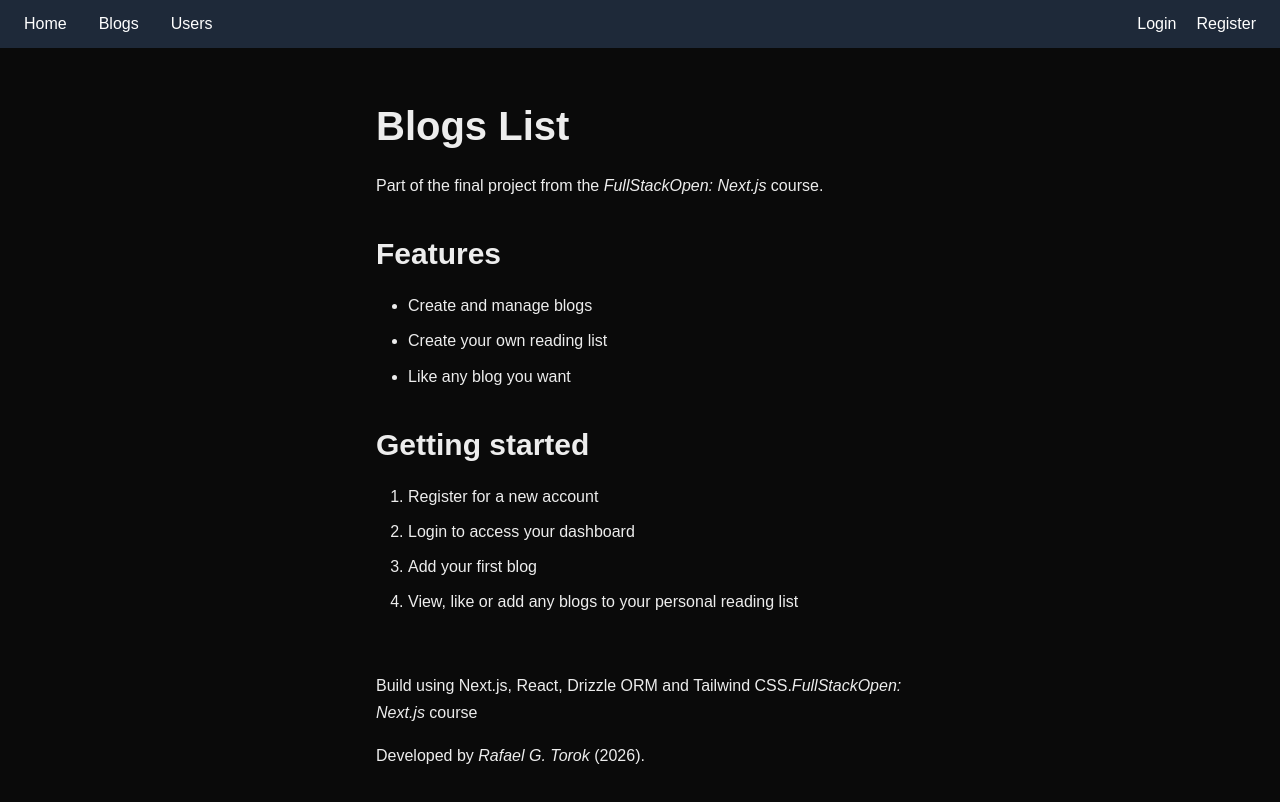
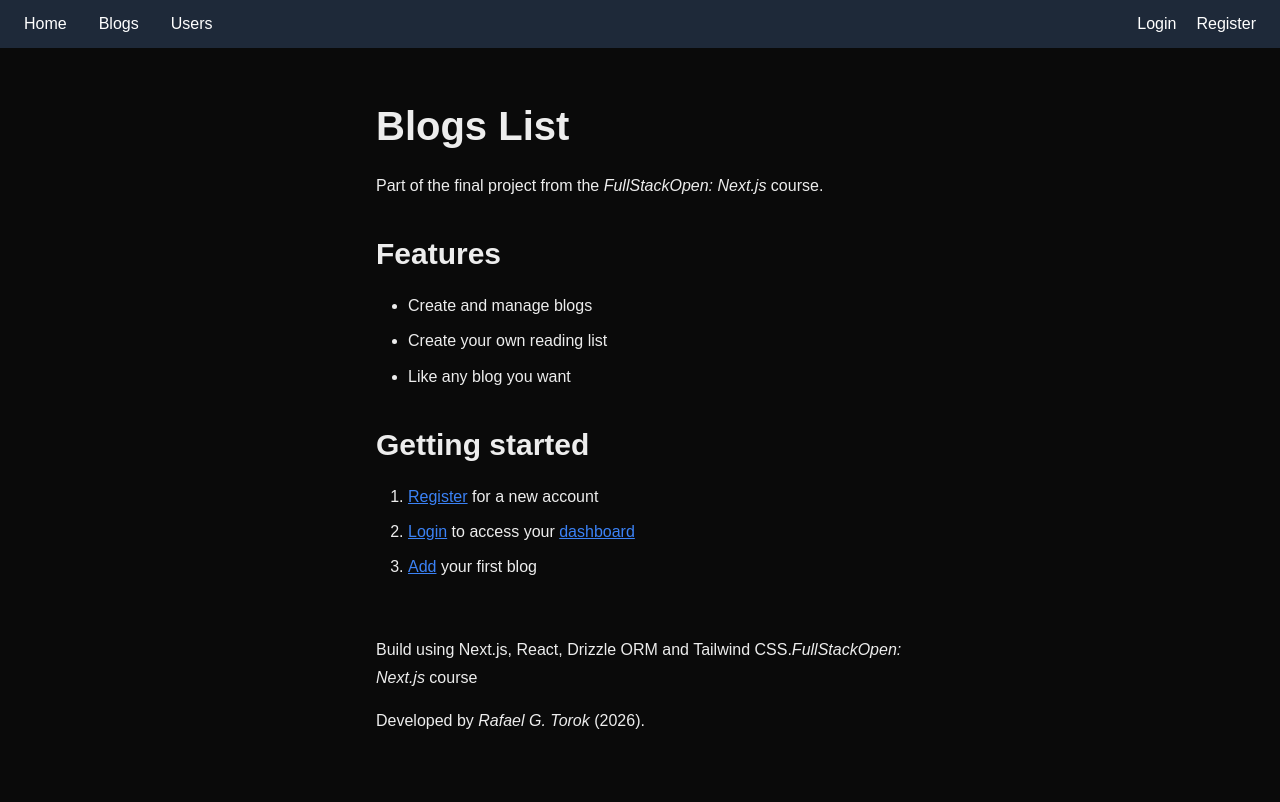
Before and after one commit to rafaeltorok/fs-nextjs, a Next.js app in the folder blogs-list/: page / in a window 1280 px wide. Shown: the top 802 px of the page. Built offline with nearby package versions, Linux system fonts and the light colour scheme; no server answers.

Commit message:
update: add links to the getting started instructions - remove unnecessary instruction step

```diff
--- a/blogs-list/app/homepage.mdx
+++ b/blogs-list/app/homepage.mdx
@@ -10,10 +10,9 @@ Part of the final project from the <i>FullStackOpen: Next.js</i> course.
 
 ## Getting started
 
-1. Register for a new account
-2. Login to access your dashboard
-3. Add your first blog
-4. View, like or add any blogs to your personal reading list
+1. [Register](/register) for a new account
+2. [Login](/login) to access your [dashboard](/me)
+3. [Add](/blogs/new) your first blog
 
 <br />
 
```
